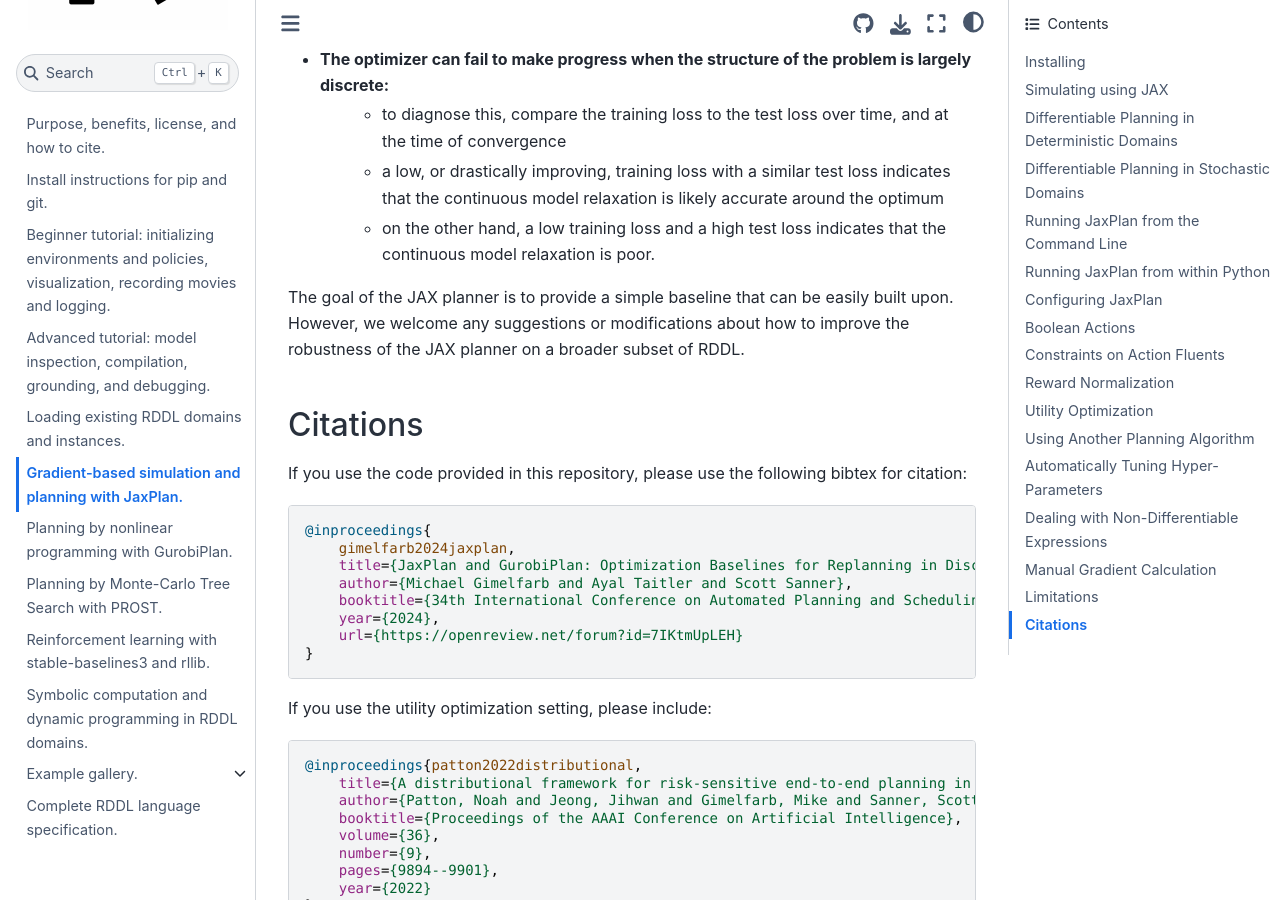
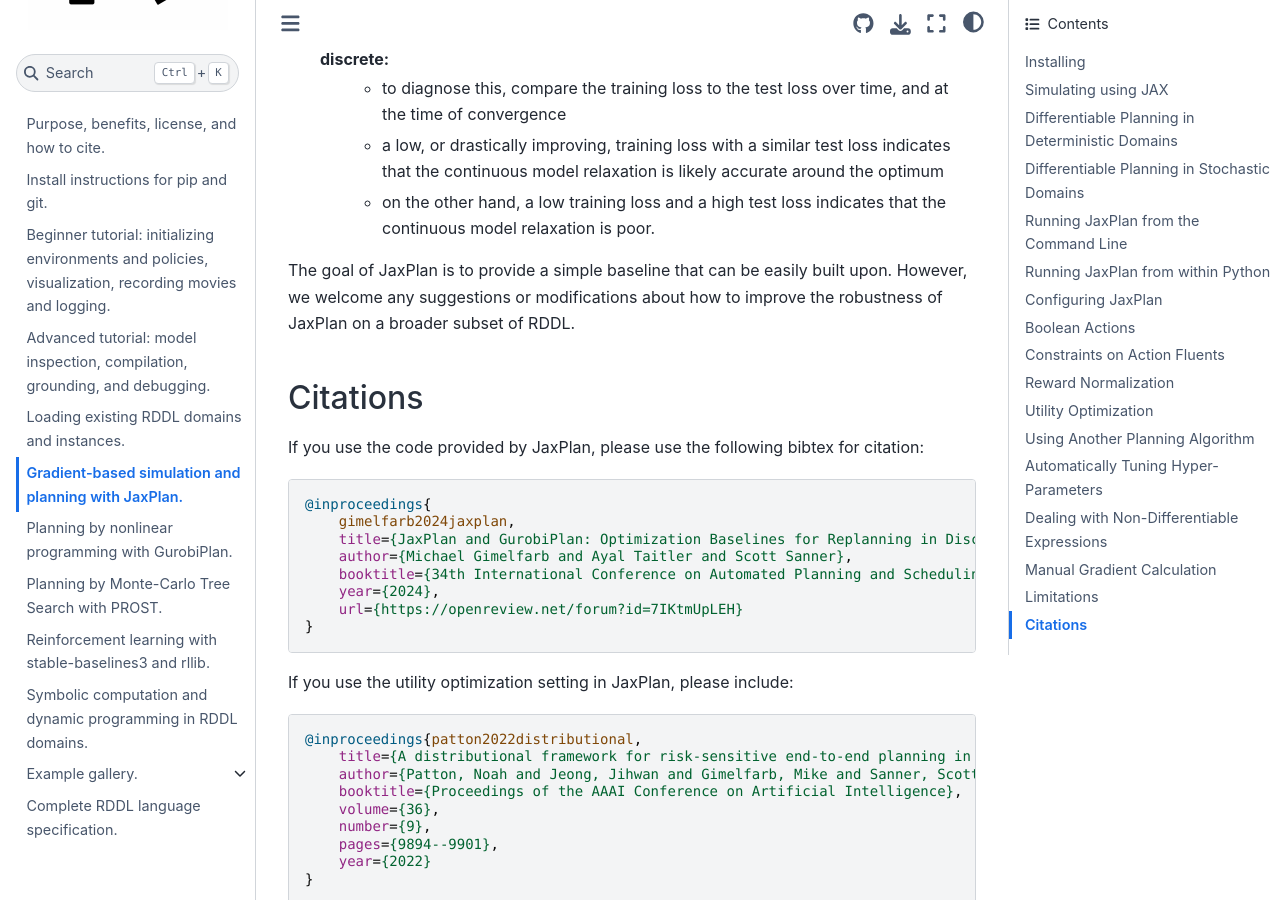
Before and after one commit to pyrddlgym-project/pyRDDLGym, a Sphinx documentation site: the page built from docs/jax.rst, in a window 1280 px wide and 900 px high, scrolled down 18079 px. Built offline with Sphinx 7.4.7 and the Sphinx Book theme 1.1.4, drawn with Linux system fonts in a browser that asks for light colours; pages that are not in the unit, such as notebooks, are missing from menus; some of the changed text lies outside the part shown.

Commit message:
More GurobiPlan and JaxPlan keyword fixes

```diff
--- a/docs/gurobi.rst
+++ b/docs/gurobi.rst
@@ -21,7 +21,7 @@ You can then install GurobiPlan and all of its requirements via pip:
 Running the Basic Example
 -------------------
 
-The basic example provided in pyRDDLGym-gurobi will run the Gurobi planner on a
+The basic example provided in pyRDDLGym-gurobi will run GurobiPlan on a
 domain and instance of your choosing. To run this, navigate to the install directory of pyRDDLGym-gurobi, and run:
 
 .. code-block:: shell
--- a/docs/jax.rst
+++ b/docs/jax.rst
@@ -114,7 +114,7 @@ where the argmax is approximated using the softmax function.
 Running JaxPlan from the Command Line
 -------------------
 
-A basic script is provided to run the JAX planner on any domain in rddlrepository,
+A basic script is provided to run JaxPlan on any domain in rddlrepository,
 provided a config file of hyper-parameters is available
 (currently, custom config files are provided for a limited subset of problems:
 the default config could be suboptimal for other problems).
@@ -469,7 +469,7 @@ but this is not recommended.
 Constraints on Action Fluents
 -------------------
 
-Currently, the JAX planner supports two different kind of actions constraints.
+Currently, JaxPlan supports two different kind of actions constraints.
 
 Box constraints are useful for bounding each action fluent independently within some range.
 Box constraints typically do not need to be specified manually, since they are automatically
@@ -490,7 +490,7 @@ where ``lower#`` and ``upper#`` can be any list or nested list.
 By default, the box constraints on actions are enforced using the projected gradient method.
 An alternative approach is to map the actions to the box via a differentiable transformation,
 as described by `equation 6 in this paper <https://ojs.aaai.org/index.php/AAAI/article/view/4744>`_.
-In the JAX planner, this can be enabled by setting ``wrap_non_bool = True``.
+In JaxPlan, this can be enabled by setting ``wrap_non_bool = True``.
 
 Concurrency constraints are typically of the form :math:`\sum_i a_i \leq B` for some constant :math:`B`.
 If the ``max-nondef-actions`` property in the RDDL instance is less
@@ -522,12 +522,12 @@ This can be enabled by setting ``use_symlog_reward = True`` in ``JaxBackpropPlan
 Utility Optimization
 -------------------
 
-By default, the JAX planner will optimize the expected sum of future reward,
+By default, JaxPlan will optimize the expected sum of future reward,
 which may not be desirable for risk-sensitive applications where tail risk of the returns is important.
 Following `this paper <https://ojs.aaai.org/index.php/AAAI/article/view/21226>`_,
 it is possible to optimize a non-linear utility of the return instead.
 
-The JAX planner currently supports several utility functions:
+JaxPlan currently supports several utility functions:
 
 * "mean" is the risk-neutral or ordinary expected return
 * "mean_var" is the variance penalized return
@@ -770,7 +770,7 @@ For details, please see the
 Limitations
 -------------------
 
-We cite several limitations of the current JAX planner:
+We cite several limitations of the current version of JaxPlan:
 
 * Not all operations have natural differentiable relaxations. Currently, the following are not supported:
 	* nested fluents such as ``fluent1(fluent2(?p))``
@@ -787,15 +787,15 @@ We cite several limitations of the current JAX planner:
 	* a low, or drastically improving, training loss with a similar test loss indicates that the continuous model relaxation is likely accurate around the optimum
 	* on the other hand, a low training loss and a high test loss indicates that the continuous model relaxation is poor.
 
-The goal of the JAX planner is to provide a simple baseline that can be easily built upon.
-However, we welcome any suggestions or modifications about how to improve the robustness of the JAX planner
+The goal of JaxPlan is to provide a simple baseline that can be easily built upon.
+However, we welcome any suggestions or modifications about how to improve the robustness of JaxPlan
 on a broader subset of RDDL.
 
 
 Citations
 -------------------
 
-If you use the code provided in this repository, please use the following bibtex for citation:
+If you use the code provided by JaxPlan, please use the following bibtex for citation:
 
 .. code-block:: bibtex
 
@@ -808,7 +808,7 @@ If you use the code provided in this repository, please use the following bibtex
         url={https://openreview.net/forum?id=7IKtmUpLEH}
     }
 
-If you use the utility optimization setting, please include:
+If you use the utility optimization setting in JaxPlan, please include:
 
 .. code-block:: bibtex
 
```
Also changed, not shown: other parts of docs/gurobi.rst (+1 -1 lines).
